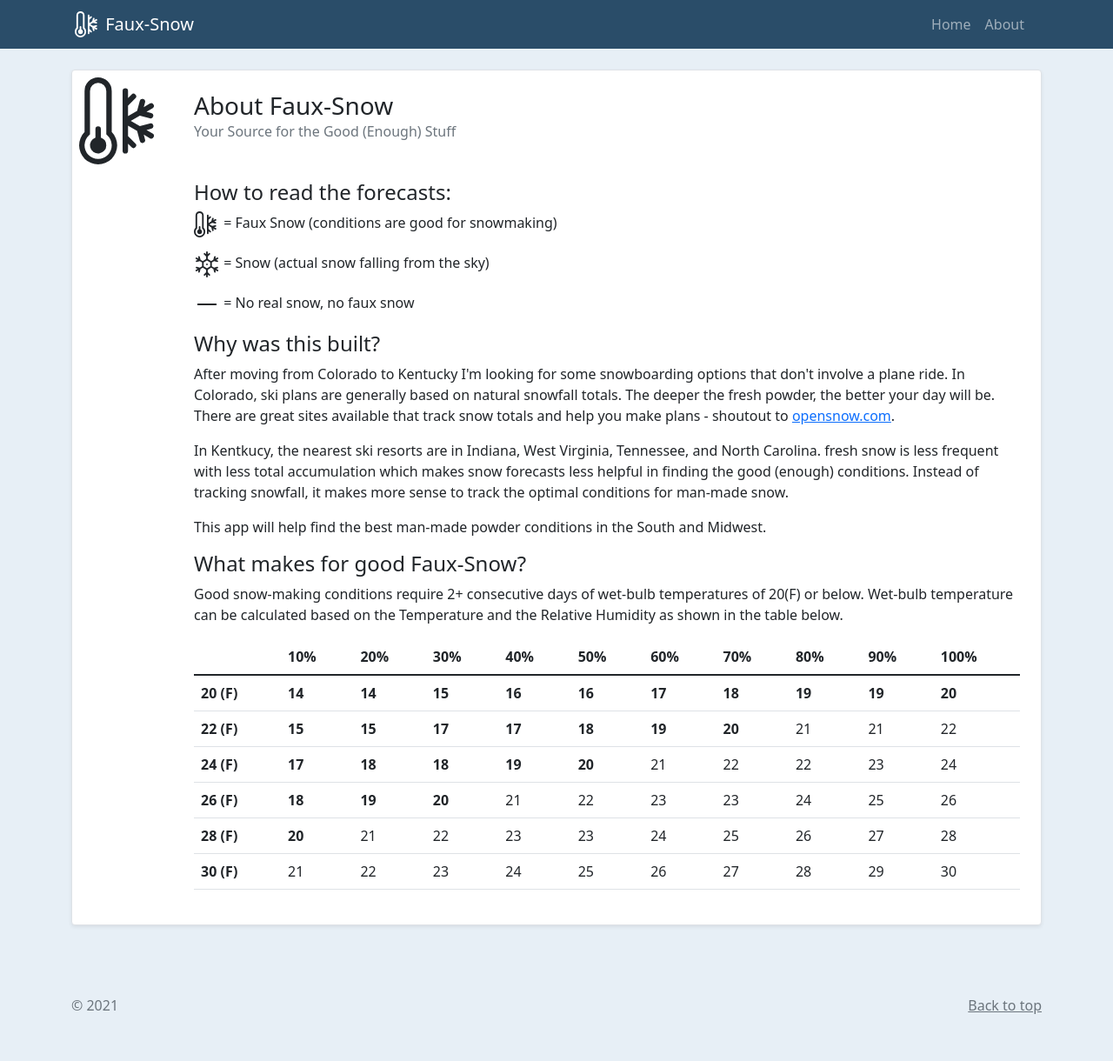
After one commit to jeff-dillon/faux-snow, a Flask app: page /about in a window 1280 px wide. The commit adds this page. Shown: the whole page at 87% size. Run offline with Flask 2, Linux system fonts and the light colour scheme.

Commit message:
added about page

```diff
--- a/app.py
+++ b/app.py
@@ -36,3 +36,7 @@ def refresh():
     else:
         message = 'could not update forecasts'
     return render_template('refresh.html', message=message)
+
+@app.route("/about")
+def abour():
+    return render_template("about.html")
--- /dev/null
+++ b/templates/about.html
@@ -0,0 +1,157 @@
+
+{% extends "base.html" %}
+
+{% block title %} Faux/Snow - Details {% endblock %}
+
+{% block content %}
+<main role="main" class="container" style="background-color: #e7eff6;">
+    <p>&nbsp;</p>
+    <div class="row mb-2">
+        <div class="col-md-12">
+
+            <div class="row g-0 border rounded overflow-hidden flex-md-row mb-4 shadow-sm h-md-250 position-relative " style="background-color: #FFFFFF;">
+                <div class="col-auto d-none d-lg-block p-2">
+                    <svg xmlns="http://www.w3.org/2000/svg" width="100" height="100" fill="currentColor" class="bi bi-thermometer-snow" viewBox="0 0 16 16">
+                        <path d="M5 12.5a1.5 1.5 0 1 1-2-1.415V9.5a.5.5 0 0 1 1 0v1.585A1.5 1.5 0 0 1 5 12.5z"/>
+                        <path d="M1 2.5a2.5 2.5 0 0 1 5 0v7.55a3.5 3.5 0 1 1-5 0V2.5zM3.5 1A1.5 1.5 0 0 0 2 2.5v7.987l-.167.15a2.5 2.5 0 1 0 3.333 0L5 10.486V2.5A1.5 1.5 0 0 0 3.5 1zm5 1a.5.5 0 0 1 .5.5v1.293l.646-.647a.5.5 0 0 1 .708.708L9 5.207v1.927l1.669-.963.495-1.85a.5.5 0 1 1 .966.26l-.237.882 1.12-.646a.5.5 0 0 1 .5.866l-1.12.646.884.237a.5.5 0 1 1-.26.966l-1.848-.495L9.5 8l1.669.963 1.849-.495a.5.5 0 1 1 .258.966l-.883.237 1.12.646a.5.5 0 0 1-.5.866l-1.12-.646.237.883a.5.5 0 1 1-.966.258L10.67 9.83 9 8.866v1.927l1.354 1.353a.5.5 0 0 1-.708.708L9 12.207V13.5a.5.5 0 0 1-1 0v-11a.5.5 0 0 1 .5-.5z"/>
+                      </svg></a>
+                </div>
+                <div class="col p-4 d-flex flex-column position-static">
+                    <h3 class="mb-0">About Faux-Snow</h3>
+                    <div class="mb-1 text-muted">Your Source for the Good (Enough) Stuff</div>
+                    <div>
+                        <p>&nbsp;</p>
+                        <h4>How to read the forecasts:</h4>
+                        <p>
+                        <svg xmlns="http://www.w3.org/2000/svg" width="30" height="30" fill="currentColor" class="bi bi-thermometer-snow" viewBox="0 0 16 16">
+                            <path d="M5 12.5a1.5 1.5 0 1 1-2-1.415V9.5a.5.5 0 0 1 1 0v1.585A1.5 1.5 0 0 1 5 12.5z"/>
+                            <path d="M1 2.5a2.5 2.5 0 0 1 5 0v7.55a3.5 3.5 0 1 1-5 0V2.5zM3.5 1A1.5 1.5 0 0 0 2 2.5v7.987l-.167.15a2.5 2.5 0 1 0 3.333 0L5 10.486V2.5A1.5 1.5 0 0 0 3.5 1zm5 1a.5.5 0 0 1 .5.5v1.293l.646-.647a.5.5 0 0 1 .708.708L9 5.207v1.927l1.669-.963.495-1.85a.5.5 0 1 1 .966.26l-.237.882 1.12-.646a.5.5 0 0 1 .5.866l-1.12.646.884.237a.5.5 0 1 1-.26.966l-1.848-.495L9.5 8l1.669.963 1.849-.495a.5.5 0 1 1 .258.966l-.883.237 1.12.646a.5.5 0 0 1-.5.866l-1.12-.646.237.883a.5.5 0 1 1-.966.258L10.67 9.83 9 8.866v1.927l1.354 1.353a.5.5 0 0 1-.708.708L9 12.207V13.5a.5.5 0 0 1-1 0v-11a.5.5 0 0 1 .5-.5z"/>
+                          </svg> = Faux Snow (conditions are good for snowmaking)
+                        </p>
+                        <p>
+                            <svg xmlns="http://www.w3.org/2000/svg" width="30" height="30" fill="currentColor" class="bi bi-snow3" viewBox="0 0 16 16">
+                                <path d="M8 7.5a.5.5 0 1 0 0 1 .5.5 0 0 0 0-1z"/>
+                                <path d="M8 16a.5.5 0 0 1-.5-.5v-1.293l-.646.647a.5.5 0 0 1-.707-.708L7.5 12.793v-1.51l-2.053-1.232-1.348.778-.495 1.85a.5.5 0 1 1-.966-.26l.237-.882-1.12.646a.5.5 0 0 1-.5-.866l1.12-.646-.883-.237a.5.5 0 1 1 .258-.966l1.85.495L5 9.155v-2.31l-1.4-.808-1.85.495a.5.5 0 1 1-.259-.966l.884-.237-1.12-.646a.5.5 0 0 1 .5-.866l1.12.646-.237-.883a.5.5 0 1 1 .966-.258l.495 1.849 1.348.778L7.5 4.717v-1.51L6.147 1.854a.5.5 0 1 1 .707-.708l.646.647V.5a.5.5 0 0 1 1 0v1.293l.647-.647a.5.5 0 1 1 .707.708L8.5 3.207v1.51l2.053 1.232 1.348-.778.495-1.85a.5.5 0 1 1 .966.26l-.236.882 1.12-.646a.5.5 0 0 1 .5.866l-1.12.646.883.237a.5.5 0 1 1-.26.966l-1.848-.495-1.4.808v2.31l1.4.808 1.849-.495a.5.5 0 1 1 .259.966l-.883.237 1.12.646a.5.5 0 0 1-.5.866l-1.12-.646.236.883a.5.5 0 1 1-.966.258l-.495-1.849-1.348-.778L8.5 11.283v1.51l1.354 1.353a.5.5 0 0 1-.707.708l-.647-.647V15.5a.5.5 0 0 1-.5.5zm2-6.783V6.783l-2-1.2-2 1.2v2.434l2 1.2 2-1.2z"/>
+                              </svg> = Snow (actual snow falling from the sky)
+                        </p>
+                        <p>
+                            <svg xmlns="http://www.w3.org/2000/svg" width="30" height="30" fill="currentColor" class="bi bi-dash-lg" viewBox="0 0 16 16">
+                                <path fill-rule="evenodd" d="M2 8a.5.5 0 0 1 .5-.5h11a.5.5 0 0 1 0 1h-11A.5.5 0 0 1 2 8Z"/>
+                              </svg> = No real snow, no faux snow
+
+                        </p>
+                        <h4>Why was this built?</h4>
+                        <p>After moving from Colorado to Kentucky I'm looking for some snowboarding options that don't involve a plane ride. In Colorado, ski plans are generally based on natural snowfall totals. The deeper the fresh powder, the better your day will be. There are great sites available that track snow totals and help you make plans - shoutout to <a href="http://www.opensnow.com/">opensnow.com</a>.</p>
+
+                            <p>In Kentkucy, the nearest ski resorts are in Indiana, West Virginia, Tennessee, and North Carolina. fresh snow is less frequent with less total accumulation which makes snow forecasts less helpful in finding the good (enough) conditions. Instead of tracking snowfall, it makes more sense to track the optimal conditions for man-made snow.</p>
+
+                            <p>This app will help find the best man-made powder conditions in the South and Midwest.</p>
+                            <h4>What makes for good Faux-Snow?</h4>
+                            <p>Good snow-making conditions require 2+ consecutive days of wet-bulb temperatures of 20(F) or below. Wet-bulb temperature can be calculated based on the Temperature and the Relative Humidity as shown in the table below.</p>
+                            <table class="table">
+                                <thead>
+                                <tr>
+                                <th></th>
+                                <th>10%</th>
+                                <th>20%</th>
+                                <th>30%</th>
+                                <th>40%</th>
+                                <th>50%</th>
+                                <th>60%</th>
+                                <th>70%</th>
+                                <th>80%</th>
+                                <th>90%</th>
+                                <th>100%</th>
+                                </tr>
+                                </thead>
+                                <tbody>
+                                <tr>
+                                <td><strong>20 (F)</strong></td>
+                                <td><strong>14</strong></td>
+                                <td><strong>14</strong></td>
+                                <td><strong>15</strong></td>
+                                <td><strong>16</strong></td>
+                                <td><strong>16</strong></td>
+                                <td><strong>17</strong></td>
+                                <td><strong>18</strong></td>
+                                <td><strong>19</strong></td>
+                                <td><strong>19</strong></td>
+                                <td><strong>20</strong></td>
+                                </tr>
+                                <tr>
+                                <td><strong>22 (F)</strong></td>
+                                <td><strong>15</strong></td>
+                                <td><strong>15</strong></td>
+                                <td><strong>17</strong></td>
+                                <td><strong>17</strong></td>
+                                <td><strong>18</strong></td>
+                                <td><strong>19</strong></td>
+                                <td><strong>20</strong></td>
+                                <td>21</td>
+                                <td>21</td>
+                                <td>22</td>
+                                </tr>
+                                <tr>
+                                <td><strong>24 (F)</strong></td>
+                                <td><strong>17</strong></td>
+                                <td><strong>18</strong></td>
+                                <td><strong>18</strong></td>
+                                <td><strong>19</strong></td>
+                                <td><strong>20</strong></td>
+                                <td>21</td>
+                                <td>22</td>
+                                <td>22</td>
+                                <td>23</td>
+                                <td>24</td>
+                                </tr>
+                                <tr>
+                                <td><strong>26 (F)</strong></td>
+                                <td><strong>18</strong></td>
+                                <td><strong>19</strong></td>
+                                <td><strong>20</strong></td>
+                                <td>21</td>
+                                <td>22</td>
+                                <td>23</td>
+                                <td>23</td>
+                                <td>24</td>
+                                <td>25</td>
+                                <td>26</td>
+                                </tr>
+                                <tr>
+                                <td><strong>28 (F)</strong></td>
+                                <td><strong>20</strong></td>
+                                <td>21</td>
+                                <td>22</td>
+                                <td>23</td>
+                                <td>23</td>
+                                <td>24</td>
+                                <td>25</td>
+                                <td>26</td>
+                                <td>27</td>
+                                <td>28</td>
+                                </tr>
+                                <tr>
+                                <td><strong>30 (F)</strong></td>
+                                <td>21</td>
+                                <td>22</td>
+                                <td>23</td>
+                                <td>24</td>
+                                <td>25</td>
+                                <td>26</td>
+                                <td>27</td>
+                                <td>28</td>
+                                <td>29</td>
+                                <td>30</td>
+                                </tr>
+                                </tbody>
+                                </table>
+                    </div>
+                </div>
+            </div>
+        </div>
+    </div>
+
+
+</main>
+
+{% endblock %}
--- a/templates/base.html
+++ b/templates/base.html
@@ -61,10 +61,10 @@
         <div class="container">
         <ul class="navbar-nav mr-auto float-end">
           <li class="nav-item active">
-            <a class="nav-link" href="#">Home</a>
+            <a class="nav-link" href="/">Home</a>
           </li>
           <li class="nav-item">
-            <a class="nav-link" href="#">About</a>
+            <a class="nav-link" href="/about">About</a>
           </li>
         </ul>
       </div>
```
Also changed, not shown: templates/detail.html (+12 -8 lines).
